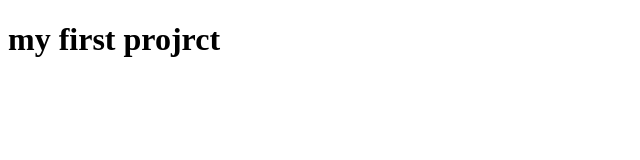
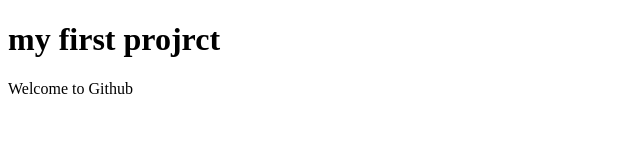
Before and after one commit to Aisha-Qosim/collabe, a plain HTML site: page index.html in a window 1280 px wide. Shown: the whole page, without its empty margins (0-640 px from the left). Drawn offline with Linux system fonts and the light colour scheme.

Commit message:
My first edit

```diff
--- a/index.html
+++ b/index.html
@@ -8,5 +8,6 @@
 </head>
 <body>
     <h1>my first projrct</h1>
+    <p>Welcome to Github</p>
 </body>
 </html>
```
